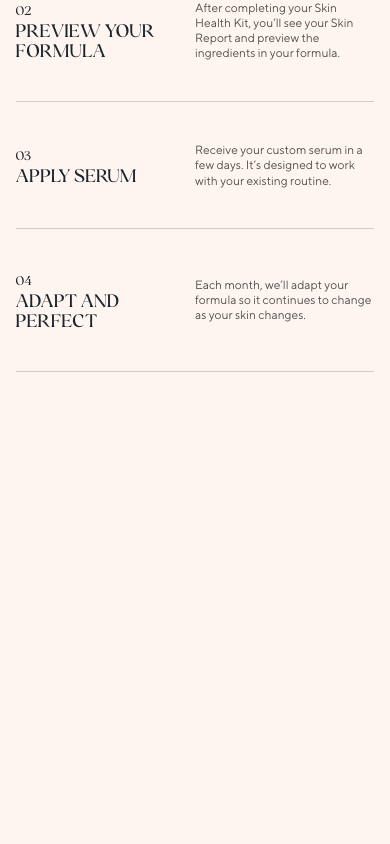
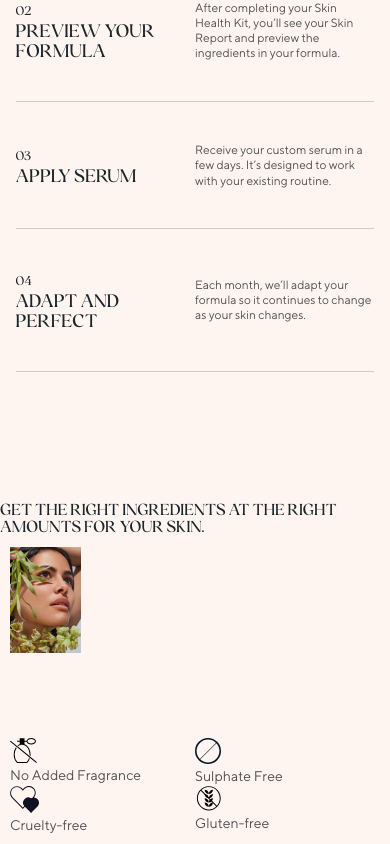
Before and after one commit to vittoriobusatta/Muteza, a React (Create React App) app: page / in a window 390 px wide. Shown: the part 1497-2341 px from the top of the page. Before the commit the page ends 1995 px from the top, so only its background shows below. Built offline with nearby package versions, Linux system fonts and the light colour scheme.

Commit message:
somes changes

```diff
--- a/src/App.js
+++ b/src/App.js
@@ -2,6 +2,7 @@ import About from "./components/About";
 import Awwards from "./components/Awwards";
 import Header from "./components/Header";
 import How from "./components/How";
+import Info from "./components/Info";
 import Landing from "./components/Landing";
 import "./scss/styles.scss";
 
@@ -13,6 +14,7 @@ function App() {
       <Landing />
       <About />
       <How />
+      <Info />
     </>
   );
 }
--- a/src/components/How.js
+++ b/src/components/How.js
@@ -3,7 +3,6 @@ import how3 from "../assets/images/how3.jpg";
 
 function How() {
   return (
-    <div>
     <section class="how" data-scroll-section="">
       <div class="how_title is-inview" data-scroll="" data-scroll-speed="1.6">
         <div>
@@ -17,8 +16,8 @@ function How() {
           </h2>
         </div>
         <p>
-            We take care of everything, you just have to test your skin and
-            apply serum.
+          We take care of everything, you just have to test your skin and apply
+          serum.
         </p>
         <div
           class="img-detect is-inview"
@@ -37,8 +36,8 @@ function How() {
               Test your skin
             </h3>
             <p>
-                Use our at-home skin test to formulate your custom serum.
-                Nothing to mail back!
+              Use our at-home skin test to formulate your custom serum. Nothing
+              to mail back!
             </p>
           </li>
           <li>
@@ -48,8 +47,8 @@ function How() {
               Preview Your Formula
             </h3>
             <p>
-                After completing your Skin Health Kit, you’ll see your Skin
-                Report and preview the ingredients in your formula.
+              After completing your Skin Health Kit, you’ll see your Skin Report
+              and preview the ingredients in your formula.
             </p>
           </li>
           <li>
@@ -70,14 +69,13 @@ function How() {
               Adapt and Perfect
             </h3>
             <p>
-                Each month, we’ll adapt your formula so it continues to change
-                as your skin changes.
+              Each month, we’ll adapt your formula so it continues to change as
+              your skin changes.
             </p>
           </li>
         </ul>
       </div>
     </section>
-    </div>
   );
 }
 
--- /dev/null
+++ b/src/components/Info.js
@@ -0,0 +1,55 @@
+import React from "react";
+import frag from "../assets/icons/frag.svg";
+import glut from "../assets/icons/glut.svg";
+import crue from "../assets/icons/crue.svg";
+import sulp from "../assets/icons/sulp.svg";
+import info from "../assets/images/info.jpg";
+
+function Info() {
+  return (
+    <>
+      <section class="nfo" data-scroll-section="">
+        <h2 class="size_h2">
+          Get the right ingredients at the right amounts for your skin.
+        </h2>
+        <ul class="info_content">
+          <li className="frag ">
+            <div>
+              <img className="icons" src={frag} alt="no Perfume" />
+              <p>No Added Fragrance</p>
+            </div>
+          </li>
+          <li className="sulp">
+            <div>
+              <img className="icons" src={sulp} alt="no Sulphate" />
+              <p>Sulphate Free</p>
+            </div>
+          </li>
+
+          <li
+            data-scroll=""
+            data-scroll-speed="1.5"
+            class="img-detect is-inview div1"
+          >
+            <img src={info} alt="Tailored just for you" />
+          </li>
+
+          <li className="glut">
+            <div>
+              <img className="icons" src={glut} alt="no Gluten" />
+              <p>Gluten-free</p>
+            </div>
+          </li>
+          <li className="crue">
+            <div>
+              <img className="icons" src={crue} alt="no Harshness" />
+              <p>Cruelty-free</p>
+            </div>
+          </li>
+        </ul>
+      </section>
+    </>
+  );
+}
+
+export default Info;
--- a/src/scss/02-base/_base.scss
+++ b/src/scss/02-base/_base.scss
@@ -39,3 +39,7 @@ body {
     cursor: grab;
   }
 }
+
+.flex {
+  display: flex;
+}
--- a/src/scss/04-components/_about.scss
+++ b/src/scss/04-components/_about.scss
@@ -86,7 +86,7 @@
 
 .petal_img {
   top: 0%;
-  right: -10%;
+  right: -8%;
   @media screen and (min-width: 768px) {
     top: -8%;
     right: -32%;
--- a/src/scss/04-components/_how.scss
+++ b/src/scss/04-components/_how.scss
@@ -2,10 +2,11 @@
   display: flex;
   align-items: flex-start;
   padding: 0 4vw;
-  padding-bottom: 15vh;
+  margin-bottom: 300px;
   width: 100%;
   @media screen and (max-width: 576px) {
     flex-direction: column;
+    margin-bottom: 130px;
   }
 }
 
@@ -73,6 +74,7 @@
 
 .how_steps h3 {
   font-size: 2.8vw;
+  padding-right: 15px;
   @media screen and (max-width: 768px) {
     font-size: 20px;
     white-space: pre-wrap;
@@ -84,7 +86,6 @@
   font-size: 2vw;
   @media screen and (max-width: 768px) {
     font-size: 14px;
-
   }
 }
 
--- /dev/null
+++ b/src/scss/04-components/_info.scss
@@ -0,0 +1,110 @@
+.info {
+  margin-bottom: 300px;
+  @media screen and (max-width: 576px) {
+    margin-bottom: 130px;
+  }
+  & h2 {
+    font-size: 3vw;
+    text-transform: uppercase;
+    text-align: center;
+    padding: 0 20% 6% 20%;
+    position: relative;
+    @media screen and (max-width: 576px) {
+      font-size: 24px;
+    }
+  }
+}
+
+.info h2::before {
+  content: url("../../assets/images/lineflower.png");
+  position: absolute;
+  top: 50%;
+  left: 50%;
+  transform: translate(-50%, -60%);
+  opacity: 0.1;
+  height: auto;
+  object-fit: cover;
+  @media screen and (max-width: 576px) {
+    content: url("../../assets/images/lineflower1.png");
+  }
+}
+
+.info_content {
+  display: grid;
+  grid-template-columns: 1fr 2fr 1fr;
+  grid-template-rows: repeat(4, 1fr);
+  grid-column-gap: 40px;
+  grid-row-gap: 40px;
+  padding: 10px;
+  @media screen and (max-width: 576px) {
+    grid-template-columns: 0.5fr repeat(2, 0.8fr) 0.5fr;
+    grid-template-rows: 4fr repeat(2, 1fr);
+    grid-column-gap: 0px;
+    grid-row-gap: 0px;
+  }
+}
+
+.frag {
+  grid-area: 2 / 1 / 3 / 2;
+  @media screen and (max-width: 576px) {
+    grid-area: 2 / 1 / 3 / 3;
+  }
+}
+.sulp {
+  grid-area: 3 / 1 / 4 / 2;
+  @media screen and (max-width: 576px) {
+    grid-area: 2 / 3 / 3 / 5;
+  }
+}
+.glut {
+  grid-area: 2 / 3 / 3 / 4;
+  @media screen and (max-width: 576px) {
+    grid-area: 3 / 3 / 4 / 5;
+  }
+}
+.crue {
+  grid-area: 3 / 3 / 4 / 4;
+  @media screen and (max-width: 576px) {
+    grid-area: 3 / 1 / 4 / 3;
+  }
+}
+
+.info_features li {
+  padding: 16% 0;
+  text-align: center;
+  &:nth-child(3) {
+    grid-area: 1 / 2 / 5 / 3;
+    & img {
+      width: 100%;
+      margin-top: 10vh;
+      max-width: 500px;
+    }
+    @media screen and (max-width: 576px) {
+      grid-area: 1 / 2 / 2 / 4;
+    }
+  }
+  & .icons {
+    width: 50px;
+    margin-bottom: 10px;
+    @media screen and (max-width: 768px) {
+      width: 40px;
+    }
+    @media screen and (max-width: 576px) {
+      width: 35px;
+      height: 35px;
+    }
+    @media screen and (max-width: 398px) {
+      width: 30px;
+      height: 30px;
+    }
+  }
+  p {
+    text-transform: uppercase;
+    @media screen and (max-width: 768px) {
+      font-size: 12px;
+    }
+    @media screen and (max-width: 576px) {
+      font-size: 13px;
+    }
+  }
+}
--- a/src/scss/styles.scss
+++ b/src/scss/styles.scss
@@ -13,4 +13,5 @@
 @import './04-components/landing';
 @import './04-components/about';
 @import './04-components/how';
+@import './04-components/info';
 @import './04-components/awwards';
```
Lines whose indentation alone changed are shown as unchanged.
